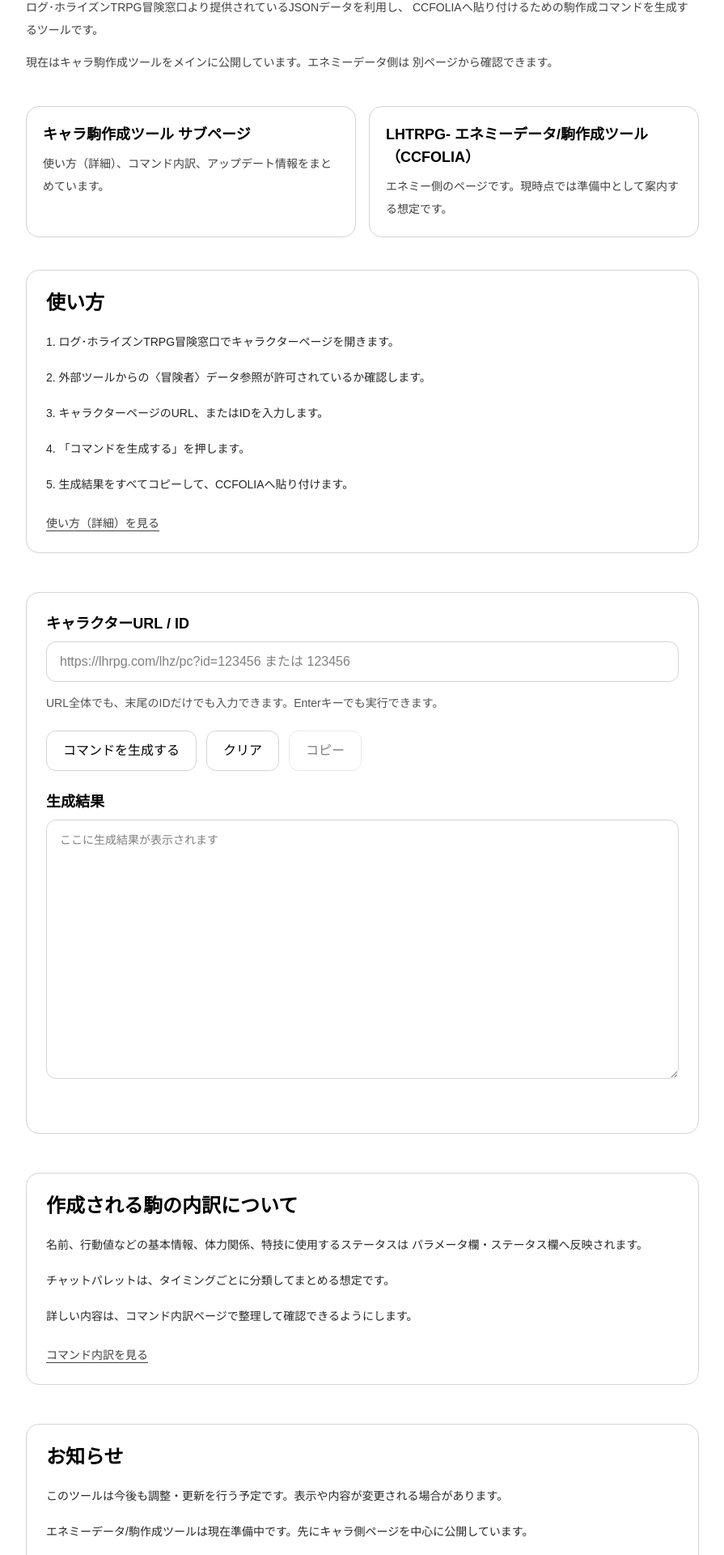
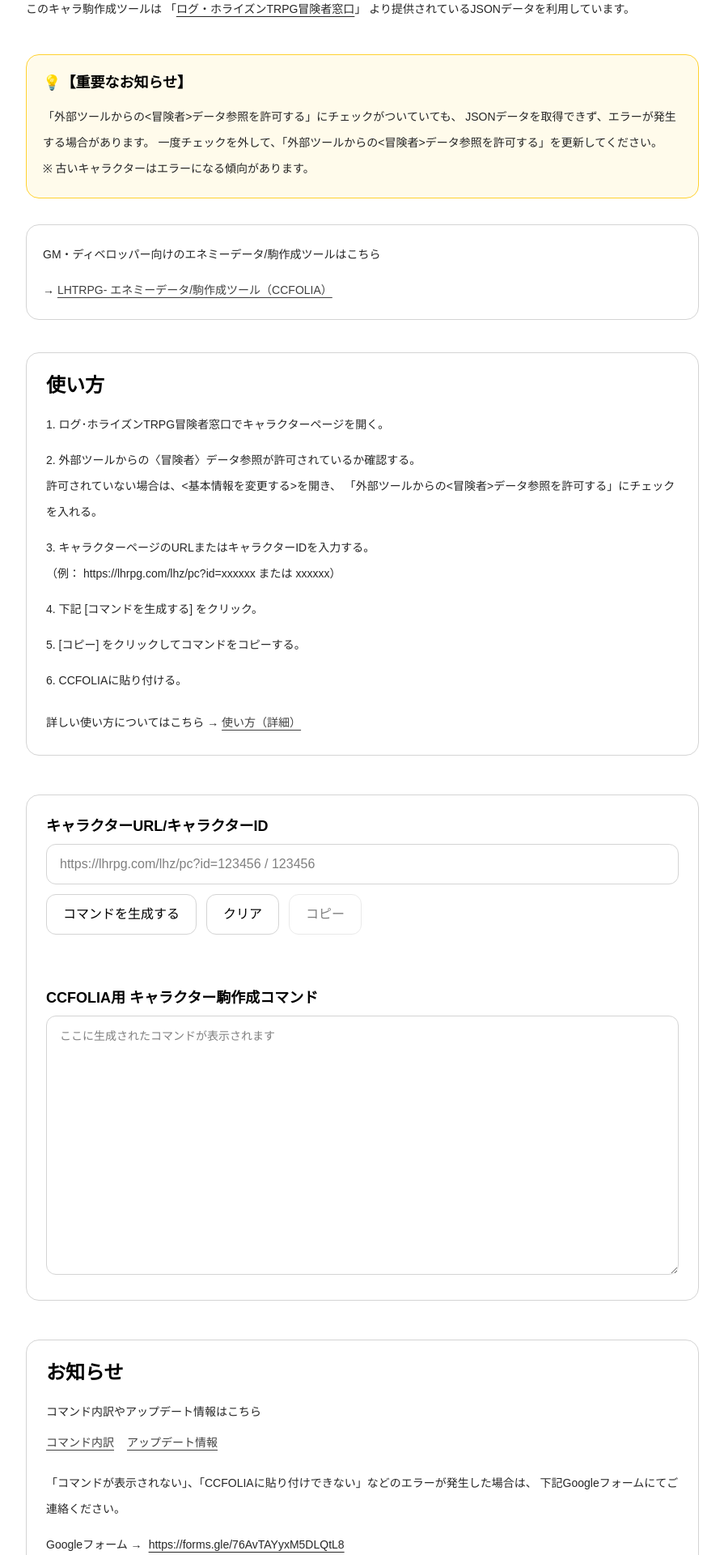
Before and after one commit to ramune428/lhtrpg_webapp_challenge, a Next.js app in the folder frontend/: page / in a window 1280 px wide. Shown: the part 179-2099 px from the top of the page at 81% size, without its empty margins (192-1087 px from the left). Built offline with nearby package versions, Linux system fonts and the light colour scheme.

Commit message:
ページ「LHTRPG- キャラ駒作成ツール（CCFOLIA）」の調整完了

```diff
--- a/frontend/app/page.tsx
+++ b/frontend/app/page.tsx
@@ -41,16 +41,18 @@ export default function HomePage() {
     }
 
     setIsLoading(true);
-    setStatusMessage("生成中です...");
+    setStatusMessage("コマンドを生成中です...");
 
     try {
       const generated = await createPiece(characterId);
       setResult(String(generated ?? ""));
-      setStatusMessage("生成が完了しました。");
+      setStatusMessage("コマンドの生成が完了しました。");
     } catch (error) {
       console.error(error);
       setResult("");
-      setStatusMessage("生成に失敗しました。入力内容を確認してください。");
+      setStatusMessage(
+        "コマンドの生成に失敗しました。入力内容を確認してください。"
+      );
     } finally {
       setIsLoading(false);
     }
@@ -70,10 +72,10 @@ export default function HomePage() {
 
     try {
       await navigator.clipboard.writeText(result);
-      setStatusMessage("生成結果をコピーしました。");
+      setStatusMessage("コマンドをコピーしました。");
     } catch (error) {
       console.error(error);
-      setStatusMessage("コピーに失敗しました。");
+      setStatusMessage("コマンドのコピーに失敗しました。");
     }
   };
 
@@ -96,72 +98,99 @@ export default function HomePage() {
             LHTRPG- キャラ駒作成ツール（CCFOLIA）
           </h1>
 
-          <p className="mb-3 text-sm leading-7 text-neutral-700">
-            ログ･ホライズンTRPG冒険窓口より提供されているJSONデータを利用し、
-            CCFOLIAへ貼り付けるための駒作成コマンドを生成するツールです。
-          </p>
-
-          <p className="text-sm leading-7 text-neutral-700">
-            現在はキャラ駒作成ツールをメインに公開しています。エネミーデータ側は
-            別ページから確認できます。
+          <p className="text-sm leading-8 text-neutral-800">
+            このキャラ駒作成ツールは
+            「
+            <a
+              href="https://lhrpg.com/lhz/top"
+              target="_blank"
+              rel="noreferrer"
+              className="underline underline-offset-4"
+            >
+              ログ・ホライズンTRPG冒険者窓口
+            </a>
+            」
+            より提供されているJSONデータを利用しています。
           </p>
         </header>
 
-        <section className="mb-10 grid gap-4 sm:grid-cols-2">
-          <Link
-            href="/character/subpages"
-            className="rounded-2xl border border-neutral-300 p-5 transition hover:bg-neutral-50"
-          >
-            <h2 className="mb-2 text-lg font-semibold">
-              キャラ駒作成ツール サブページ
-            </h2>
-            <p className="text-sm leading-7 text-neutral-700">
-              使い方（詳細）、コマンド内訳、アップデート情報をまとめています。
+        <section className="mb-8 rounded-2xl border border-amber-300 bg-amber-50 p-5">
+          <h2 className="mb-3 text-lg font-semibold">💡【重要なお知らせ】</h2>
+          <p className="text-sm leading-8 text-neutral-800">
+            「外部ツールからの&lt;冒険者&gt;データ参照を許可する」にチェックがついていても、
+            JSONデータを取得できず、エラーが発生する場合があります。
+            一度チェックを外して、「外部ツールからの&lt;冒険者&gt;データ参照を許可する」を更新してください。
+            <br />
+            ※ 古いキャラクターはエラーになる傾向があります。
           </p>
-          </Link>
+        </section>
 
+        {/*
+        <section className="mb-8">
+          <p className="text-sm font-semibold leading-8 text-neutral-900">
+            このページは検索エンジンに表示されない
+            （または、現在一時的に表示されている）ので、
+            ブックマークやショートカットを作成するなどしてください。
+          </p>
+        </section>
+        */}
+
+        <section className="mb-10 rounded-2xl border border-neutral-300 p-5">
+          <p className="text-sm leading-8 text-neutral-800">
+            GM・ディベロッパー向けのエネミーデータ/駒作成ツールはこちら
+          </p>
+          <div className="mt-3">
+            <p className="text-sm leading-8 text-neutral-800">
+              →{" "}
               <Link
                 href="/enemy"
-            className="rounded-2xl border border-neutral-300 p-5 transition hover:bg-neutral-50"
+                className="text-sm font-medium text-neutral-700 underline underline-offset-4"
               >
-            <h2 className="mb-2 text-lg font-semibold">
                 LHTRPG- エネミーデータ/駒作成ツール（CCFOLIA）
-            </h2>
-            <p className="text-sm leading-7 text-neutral-700">
-              エネミー側のページです。現時点では準備中として案内する想定です。
+              </Link>
             </p>
-          </Link>
+          </div>
         </section>
 
         <section className="mb-12 rounded-2xl border border-neutral-300 p-6">
           <h2 className="mb-4 text-2xl font-semibold">使い方</h2>
+
           <div className="space-y-3 text-sm leading-8 text-neutral-800">
+            <p>1. ログ･ホライズンTRPG冒険者窓口でキャラクターページを開く。</p>
             <p>
-              1. ログ･ホライズンTRPG冒険窓口でキャラクターページを開きます。
+              2. 外部ツールからの〈冒険者〉データ参照が許可されているか確認する。
+              <br />
+              許可されていない場合は、&lt;基本情報を変更する&gt;を開き、
+              「外部ツールからの&lt;冒険者&gt;データ参照を許可する」にチェックを入れる。
             </p>
             <p>
-              2. 外部ツールからの〈冒険者〉データ参照が許可されているか確認します。
+              3. キャラクターページのURLまたはキャラクターIDを入力する。
+              <br />
+              （例： https://lhrpg.com/lhz/pc?id=xxxxxx または xxxxxx）
             </p>
-            <p>
-              3. キャラクターページのURL、またはIDを入力します。
-            </p>
-            <p>
-              4. 「コマンドを生成する」を押します。
-            </p>
-            <p>
-              5. 生成結果をすべてコピーして、CCFOLIAへ貼り付けます。
-            </p>
+            <p>4. 下記 [コマンドを生成する] をクリック。</p>
+            <p>5. [コピー] をクリックしてコマンドをコピーする。</p>
+            <p>6. CCFOLIAに貼り付ける。</p>
           </div>
 
           <div className="mt-5">
+            <p className="text-sm leading-8 text-neutral-800">
+              詳しい使い方についてはこちら →{" "}
               <Link
                 href="/character/how-to"
                 className="text-sm font-medium text-neutral-700 underline underline-offset-4"
               >
-              使い方（詳細）を見る
+                使い方（詳細）
               </Link>
+            </p>
           </div>
         </section>
+
+        {/* <section className="mb-4">
+          <h2 className="text-center text-2xl font-bold tracking-[0.2em]">
+            アプリ
+          </h2>
+        </section> */}
 
         <section className="mb-12 rounded-2xl border border-neutral-300 p-6">
           <div className="mb-3">
@@ -169,7 +198,7 @@ export default function HomePage() {
               htmlFor="character-input"
               className="mb-2 block text-lg font-semibold"
             >
-              キャラクターURL / ID
+              キャラクターURL/キャラクターID
             </label>
 
             <input
@@ -178,14 +207,14 @@ export default function HomePage() {
               value={inputValue}
               onChange={(e) => setInputValue(e.target.value)}
               onKeyDown={handleKeyDown}
-              placeholder="https://lhrpg.com/lhz/pc?id=123456 または 123456"
+              placeholder="https://lhrpg.com/lhz/pc?id=123456 / 123456"
               className="w-full rounded-xl border border-neutral-300 px-4 py-3 text-base outline-none transition focus:border-neutral-500"
             />
           </div>
 
-          <p className="mb-5 text-sm leading-7 text-neutral-600">
-            URL全体でも、末尾のIDだけでも入力できます。Enterキーでも実行できます。
-          </p>
+          {/* <p className="mb-5 text-sm leading-7 text-neutral-600">
+            キャラクターURLまたはキャラクターIDを入力してください。
+          </p> */}
 
           <div className="mb-6 flex flex-wrap gap-3">
             <button
@@ -216,9 +245,13 @@ export default function HomePage() {
             </button>
           </div>
 
+          <p className="mb-4 min-h-[1.5rem] text-sm text-neutral-600">
+            {statusMessage}
+          </p>
+
           <div className="mb-2 flex items-center justify-between gap-3">
             <label htmlFor="result-area" className="block text-lg font-semibold">
-              生成結果
+              CCFOLIA用 キャラクター駒作成コマンド
             </label>
           </div>
 
@@ -226,66 +259,68 @@ export default function HomePage() {
             id="result-area"
             value={result}
             readOnly
-            placeholder="ここに生成結果が表示されます"
+            placeholder="ここに生成されたコマンドが表示されます"
             className="min-h-[320px] w-full resize-y rounded-xl border border-neutral-300 px-4 py-3 text-sm leading-6 outline-none"
           />
-
-          <p className="mt-3 min-h-[1.5rem] text-sm text-neutral-600">
-            {statusMessage}
-          </p>
-        </section>
-
-        <section className="mb-12 rounded-2xl border border-neutral-300 p-6">
-          <h2 className="mb-4 text-2xl font-semibold">
-            作成される駒の内訳について
-          </h2>
-
-          <div className="space-y-3 text-sm leading-8 text-neutral-800">
-            <p>
-              名前、行動値などの基本情報、体力関係、特技に使用するステータスは
-              パラメータ欄・ステータス欄へ反映されます。
-            </p>
-            <p>
-              チャットパレットは、タイミングごとに分類してまとめる想定です。
-            </p>
-            <p>
-              詳しい内容は、コマンド内訳ページで整理して確認できるようにします。
-            </p>
-          </div>
-
-          <div className="mt-5">
-            <Link
-              href="/character/command-details"
-              className="text-sm font-medium text-neutral-700 underline underline-offset-4"
-            >
-              コマンド内訳を見る
-            </Link>
-          </div>
         </section>
 
         <section className="mb-12 rounded-2xl border border-neutral-300 p-6">
           <h2 className="mb-4 text-2xl font-semibold">お知らせ</h2>
 
           <div className="space-y-3 text-sm leading-8 text-neutral-800">
-            <p>
-              このツールは今後も調整・更新を行う予定です。表示や内容が変更される場合があります。
-            </p>
-            <p>
-              エネミーデータ/駒作成ツールは現在準備中です。先にキャラ側ページを中心に公開しています。
-            </p>
-            <p>
-              更新履歴はアップデート情報ページにまとめていく想定です。
-            </p>
+            <p>コマンド内訳やアップデート情報はこちら</p>
           </div>
 
-          <div className="mt-5">
+          <div className="mt-3 flex flex-wrap gap-4">
+            <Link
+              href="/character/command-details"
+              className="text-sm font-medium text-neutral-700 underline underline-offset-4"
+            >
+              コマンド内訳
+            </Link>
             <Link
               href="/character/updates"
               className="text-sm font-medium text-neutral-700 underline underline-offset-4"
             >
-              アップデート情報を見る
+              アップデート情報
             </Link>
           </div>
+
+          <div className="mt-6 space-y-3 text-sm leading-8 text-neutral-800">
+            <p>
+              「コマンドが表示されない」、「CCFOLIAに貼り付けできない」などのエラーが発生した場合は、
+              下記Googleフォームにてご連絡ください。
+            </p>
+            <p>
+              Googleフォーム →
+              <a
+                href="https://forms.gle/76AvTAYyxM5DLQtL8"
+                target="_blank"
+                rel="noreferrer"
+                className="ml-2 underline underline-offset-4"
+              >
+                https://forms.gle/76AvTAYyxM5DLQtL8
+              </a>
+            </p>
+          </div>
+        </section>
+
+        <section className="mb-8 rounded-2xl border border-sky-300 bg-sky-50 p-5">
+          <h2 className="mb-3 text-lg font-semibold">💡参考情報</h2>
+          <p className="text-sm leading-8 text-neutral-800">
+            このツールは「LHTRPGのチャットパレットを作るやつ」を参考に作成しています。
+          </p>
+          <p className="mt-2 text-sm leading-8 text-neutral-800">
+            「LHTRPGのチャットパレットを作るやつ」 →
+            <a
+              href="http://unonek.sakura.ne.jp/lh/chatpad.cgi?11111111"
+              target="_blank"
+              rel="noreferrer"
+              className="ml-2 underline underline-offset-4"
+            >
+              http://unonek.sakura.ne.jp/lh/chatpad.cgi?11111111
+            </a>
+          </p>
         </section>
       </div>
     </main>
```
Lines whose indentation alone changed are shown as unchanged.
